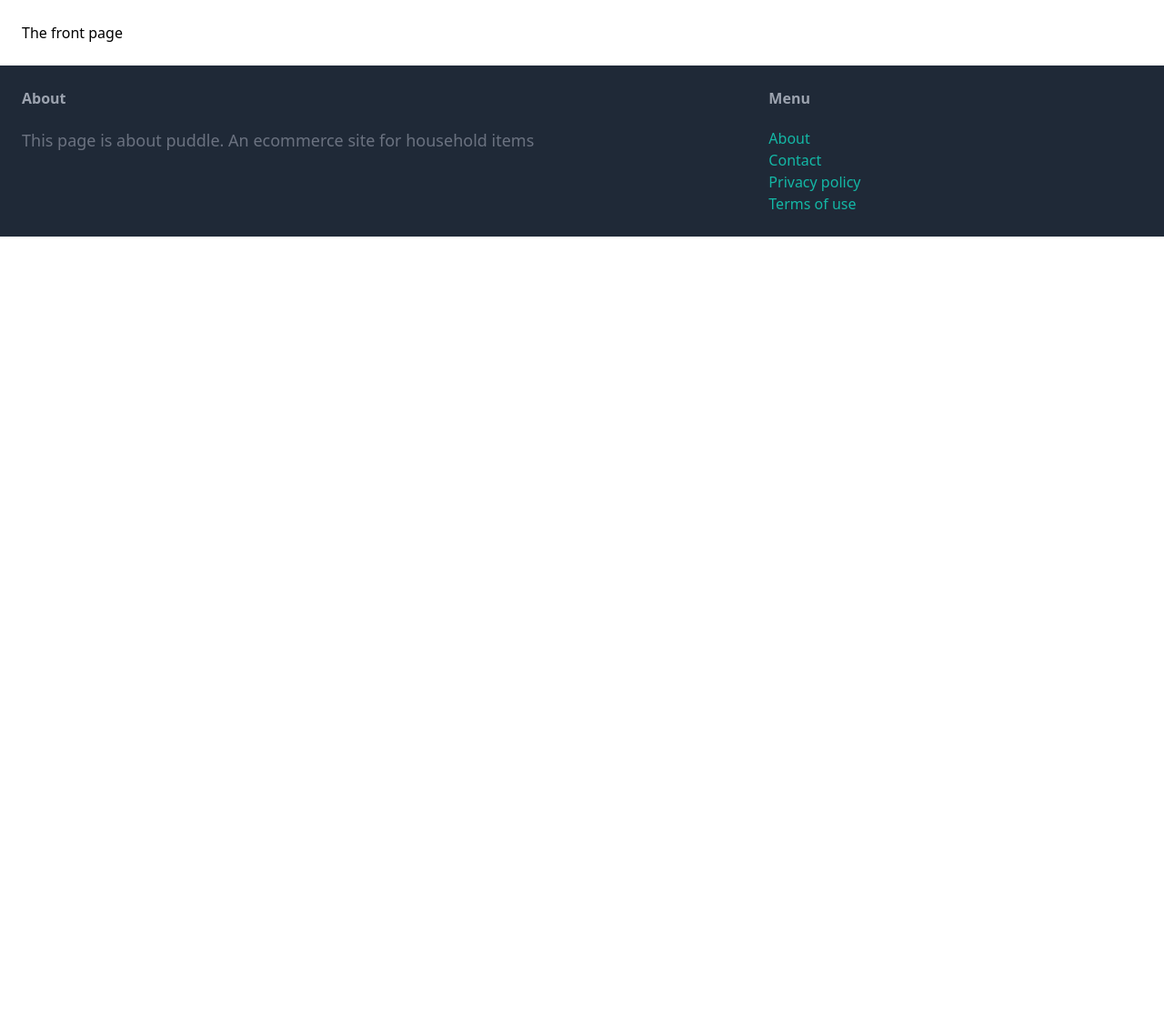
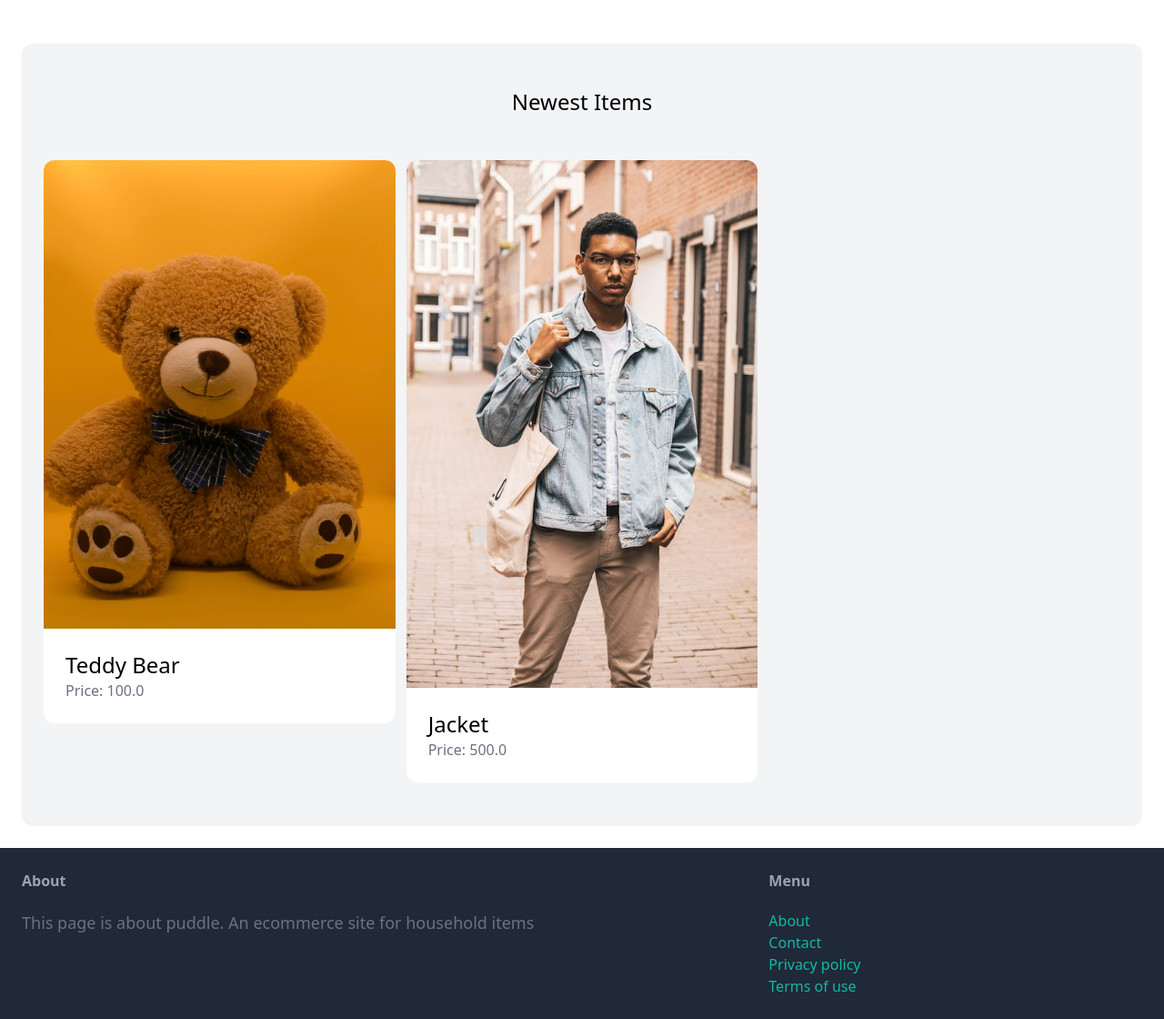
Before and after one commit to Mubassir1820/Puddle, a Django app: page / in a window 1280 px wide. Shown: the part 77-1197 px from the top of the page at 91% size. Before the commit the page ends 337 px from the top, so only its background shows below. Run offline with Django 4.2, Linux system fonts and the light colour scheme; data comes from the database, SQL or seed files in the repository; both versions use the stored data as it was after the commit; some libraries are stand-ins or nearby versions.

Commit message:
Adding images to the items

```diff
--- a/puddle/core/templates/core/index.html
+++ b/puddle/core/templates/core/index.html
@@ -3,5 +3,24 @@
 {% block title %} Welcome {% endblock %}
 
 {%block content%}
-    <h1> The front page </h1>
+    <div class="mt-6 px-6 py-12 bg-gray-100 rounded-xl">
+        <h2 class = 'mb-12 text-2xl text-center'>Newest Items</h2>
+
+        <div class="grid grid-cols-3 gap-3">
+            {% for item in items %}
+                <div>
+                    <a href="#">
+                        <div>
+                            <img src="{{ item.image.url }}" class ='rounded-t-xl'>
+                        </div>
+
+                        <div class ='p-6 bg-white rounded-b-xl'>
+                            <h2 class="text-2xl">{{ item.name }}</h2>
+                            <p class="text-gray-500">Price: {{ item.price }}</p>
+                        </div>
+                    </a>
+                </div>
+            {% endfor %}
+        </div>
+    </div>
 {% endblock %}
--- a/puddle/core/views.py
+++ b/puddle/core/views.py
@@ -1,9 +1,16 @@
 from django.shortcuts import render
 
+from item.models import Category, Item
 # Create your views here.
 
 def index(request):
-    return render(request, 'core/index.html')
+    items = Item.objects.filter(is_sold=False)[0:6]
+    categories = Category.objects.all()
+
+    return render(request, 'core/index.html' , {
+        'categories': categories,
+        'items': items,
+    })
 
 def contact(request):
     return render(request, 'core/contact.html')
--- a/puddle/item/models.py
+++ b/puddle/item/models.py
@@ -21,3 +21,6 @@ class Item(models.Model):
     is_sold = models.BooleanField(default=False)
     created_by = models.ForeignKey(User, related_name='items', on_delete=models.CASCADE)
     created_at = models.DateTimeField(auto_now_add=True)
+
+    def __str__(self):
+        return self.name
--- a/puddle/puddle/settings.py
+++ b/puddle/puddle/settings.py
@@ -112,6 +112,8 @@ USE_TZ = True
 # https://docs.djangoproject.com/en/4.2/howto/static-files/
 
 STATIC_URL = "static/"
+MEDIA_URL = 'media/'
+MEDIA_ROOT = BASE_DIR / 'media'
 
 # Default primary key field type
 # https://docs.djangoproject.com/en/4.2/ref/settings/#default-auto-field
--- a/puddle/puddle/urls.py
+++ b/puddle/puddle/urls.py
@@ -14,6 +14,8 @@ Including another URLconf
     1. Import the include() function: from django.urls import include, path
     2. Add a URL to urlpatterns:  path('blog/', include('blog.urls'))
 """
+from django.conf import settings
+from django.conf.urls.static import static
 from django.contrib import admin
 from django.urls import path
 from core.views import index, contact
@@ -22,4 +24,4 @@ urlpatterns = [
     path("", index, name='index'),
     path('contact/', contact, name = 'contact'),
     path("admin/", admin.site.urls),
-]
+] + static(settings.MEDIA_URL, document_root=settings.MEDIA_ROOT)
```
Also changed, not shown: puddle/db.sqlite3, puddle/media/item_images/pexels-photo-2344601.jpeg (added), puddle/media/item_images/photo-1602734846297-9299fc2d4703.jpg (added).
